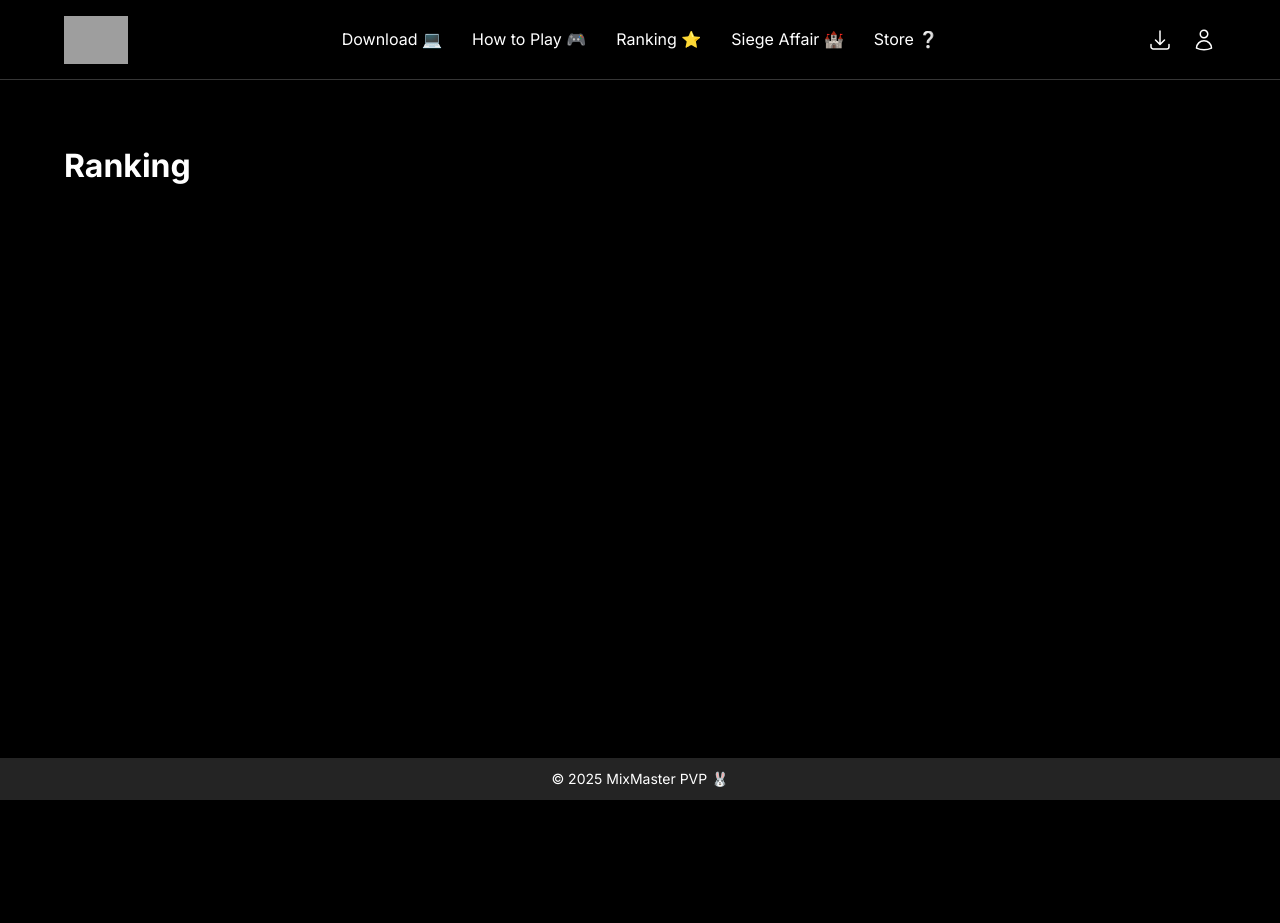
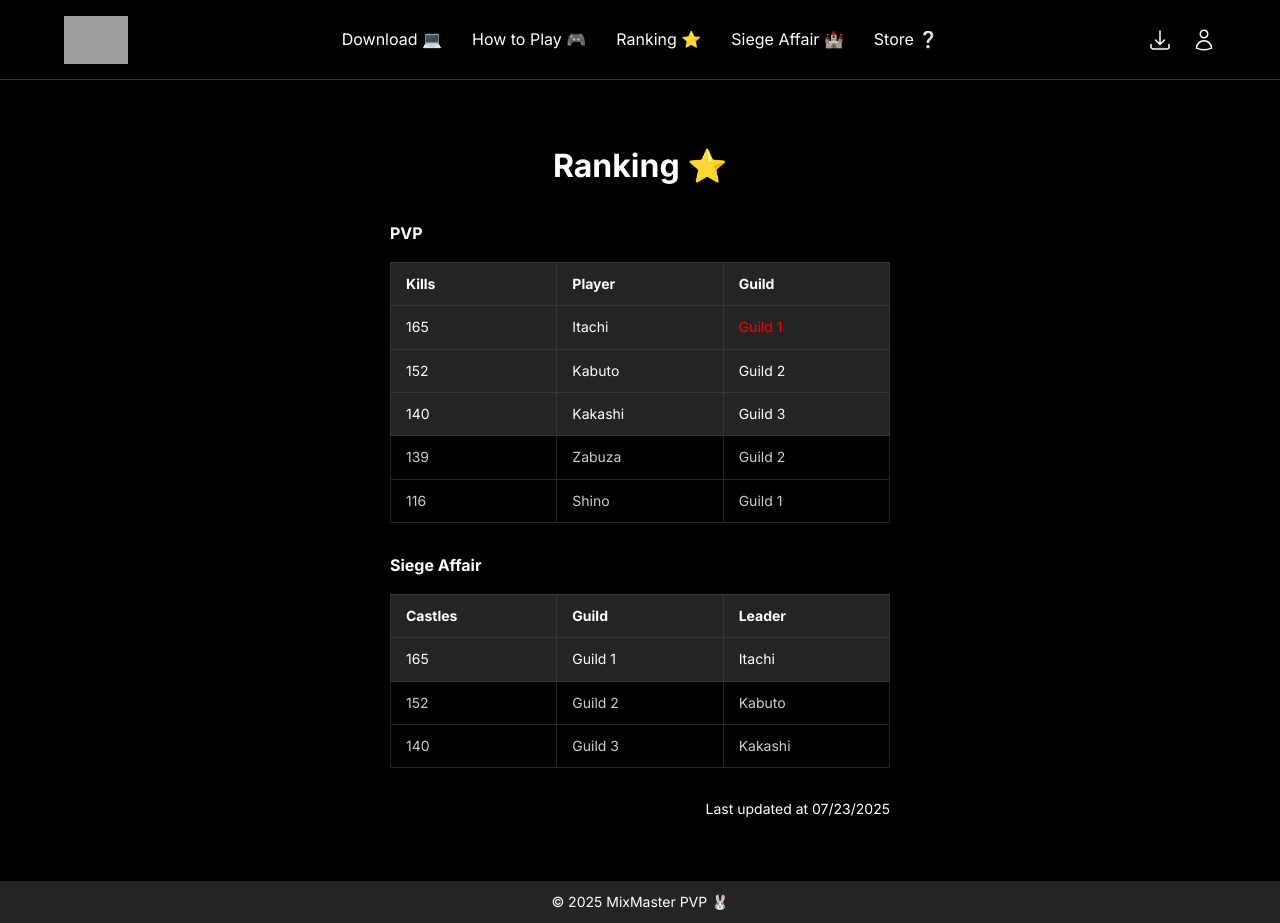
Before and after one commit to neuwmah/mixmaster-pvp, a Next.js app: page /ranking in a window 1280 px wide. Before the commit the page ends 800 px from the top, so only its background shows below. Built offline with nearby package versions, Linux system fonts and the light colour scheme; grey boxes are pictures that could not be loaded.

Commit message:
Page ranking

```diff
--- /dev/null
+++ b/src/app/ranking/components/Castles.tsx
@@ -0,0 +1,44 @@
+import React from 'react';
+
+interface CastlesProps {
+  itemsClass: string;
+  itemsTopClass: string;
+}
+
+const Castles: React.FC<CastlesProps> = ({ itemsClass, itemsTopClass }) => {
+  return (
+    <div className="castles flex flex-col items-left mt-12 w-full max-w-[500px]">
+      <h2 className="text-base font-bold">
+        Siege Affair
+      </h2>
+      <table className="table-fixed w-full border-collapse border border-white bg-black mt-6 text-left text-white text-sm">
+        <thead>
+          <tr>
+            <th className={itemsTopClass}>Castles</th>
+            <th className={itemsTopClass}>Guild</th>
+            <th className={itemsTopClass}>Leader</th>
+          </tr>
+        </thead>
+        <tbody>
+          <tr>
+            <td className={itemsTopClass}>165</td>
+            <td className={itemsTopClass}>Guild 1</td>
+            <td className={itemsTopClass}>Itachi</td>
+          </tr>
+          <tr>
+            <td className={itemsClass}>152</td>
+            <td className={itemsClass}>Guild 2</td>
+            <td className={itemsClass}>Kabuto</td>
+          </tr>
+          <tr>
+            <td className={itemsClass}>140</td>
+            <td className={itemsClass}>Guild 3</td>
+            <td className={itemsClass}>Kakashi</td>
+          </tr>
+        </tbody>
+      </table>
+    </div>
+  );
+};
+
+export default Castles;
--- /dev/null
+++ b/src/app/ranking/components/Kills.tsx
@@ -0,0 +1,54 @@
+import React from 'react';
+
+interface KillsProps {
+  itemsClass: string;
+  itemsTopClass: string;
+}
+
+const Kills: React.FC<KillsProps> = ({ itemsClass, itemsTopClass }) => {
+  return (
+    <div className="kills flex flex-col items-left mt-12 w-full max-w-[500px]">
+      <h2 className="text-base font-bold">
+        PVP
+      </h2>
+      <table className="table-fixed w-full border-collapse border border-white bg-black mt-6 text-left text-white text-sm">
+        <thead>
+          <tr>
+            <th className={itemsTopClass}>Kills</th>
+            <th className={itemsTopClass}>Player</th>
+            <th className={itemsTopClass}>Guild</th>
+          </tr>
+        </thead>
+        <tbody>
+          <tr>
+            <td className={itemsTopClass}>165</td>
+            <td className={itemsTopClass}>Itachi</td>
+            <td className={`${itemsTopClass} text-[red]`}>Guild 1</td>
+          </tr>
+          <tr>
+            <td className={itemsTopClass}>152</td>
+            <td className={itemsTopClass}>Kabuto</td>
+            <td className={itemsTopClass}>Guild 2</td>
+          </tr>
+          <tr>
+            <td className={itemsTopClass}>140</td>
+            <td className={itemsTopClass}>Kakashi</td>
+            <td className={itemsTopClass}>Guild 3</td>
+          </tr>
+          <tr>
+            <td className={itemsClass}>139</td>
+            <td className={itemsClass}>Zabuza</td>
+            <td className={itemsClass}>Guild 2</td>
+          </tr>
+          <tr>
+            <td className={itemsClass}>116</td>
+            <td className={itemsClass}>Shino</td>
+            <td className={itemsClass}>Guild 1</td>
+          </tr>
+        </tbody>
+      </table>
+    </div>
+  );
+};
+
+export default Kills;
--- a/src/app/ranking/page.tsx
+++ b/src/app/ranking/page.tsx
@@ -1,17 +1,26 @@
 import React from 'react';
+import Kills from './components/Kills';
+import Castles from './components/Castles';
 
 export default function RankingPage() {
+
+  const itemsClass = 'border border-(--gray-0) text-(--gray-4) py-4 px-6 w-1/3'
+  const itemsTopClass = 'border border-(--gray-1) bg-(--gray-0) py-4 px-6 w-1/3'
+
   return (
     <section className="section-ranking section">
-      <div className="container">
+      <div className="container flex-col items-center">
 
-        <h1 className="title">
-          Ranking
+        <h1 className="title text-center">
+          Ranking ⭐
         </h1>
 
-        <div className="flex">
+        <Kills itemsClass={itemsClass} itemsTopClass={itemsTopClass} />
+        <Castles itemsClass={itemsClass} itemsTopClass={itemsTopClass} />
 
-        </div>
+        <p className="text-sm mt-12 text-right w-full max-w-[500px]">
+          Last updated at 07/23/2025
+        </p>
 
       </div>
     </section>
```
